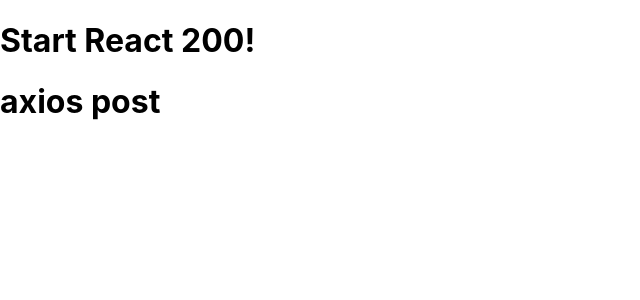
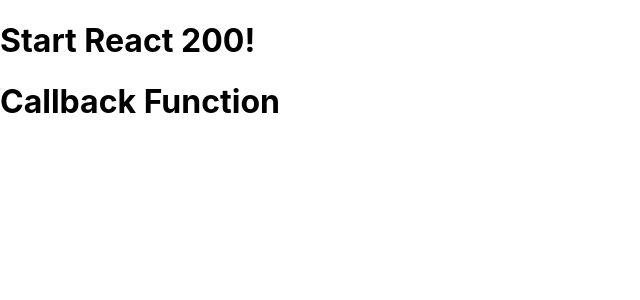
Before and after one commit to prsn-ts/react200, a React (Create React App) app: page / in a window 1280 px wide. Shown: the top 300 px of the page, without its empty margins (0-640 px from the left). Built offline with nearby package versions, Linux system fonts and the light colour scheme; no server answers.

Commit message:
콜백 함수(Callback) 사용하기(초급 063)

```diff
--- a/src/App.js
+++ b/src/App.js
@@ -1,11 +1,11 @@
 import React from 'react';
-import AxiosPost from './R062_AxiosPost'
+import CallbackFunc from './R063_CallbackFunc'
 
 function App() {
   return (
     <div>
       <h1>Start React 200!</h1>
-      <AxiosPost/>
+      <CallbackFunc/>
     </div>
   );
 }
--- /dev/null
+++ b/src/R063_CallbackFunc.js
@@ -0,0 +1,26 @@
+import React, { Component } from 'react';
+
+class R063_CallbackFunc extends Component {
+    componentDidMount() {
+        this.logPrint(1, function(return1){
+            console.log("return1 : "+return1);
+            this.logPrint(return1, function(return2){
+                console.log("return2 : "+return2);
+            })
+        }.bind(this))
+    }
+
+    logPrint(param, callback) {
+        console.log("logPrint param : "+param);
+        param += param;
+        callback(param);
+    }
+
+    render() {
+        return (
+            <h1>Callback Function</h1>
+        )
+    }
+}
+
+export default R063_CallbackFunc;
```
